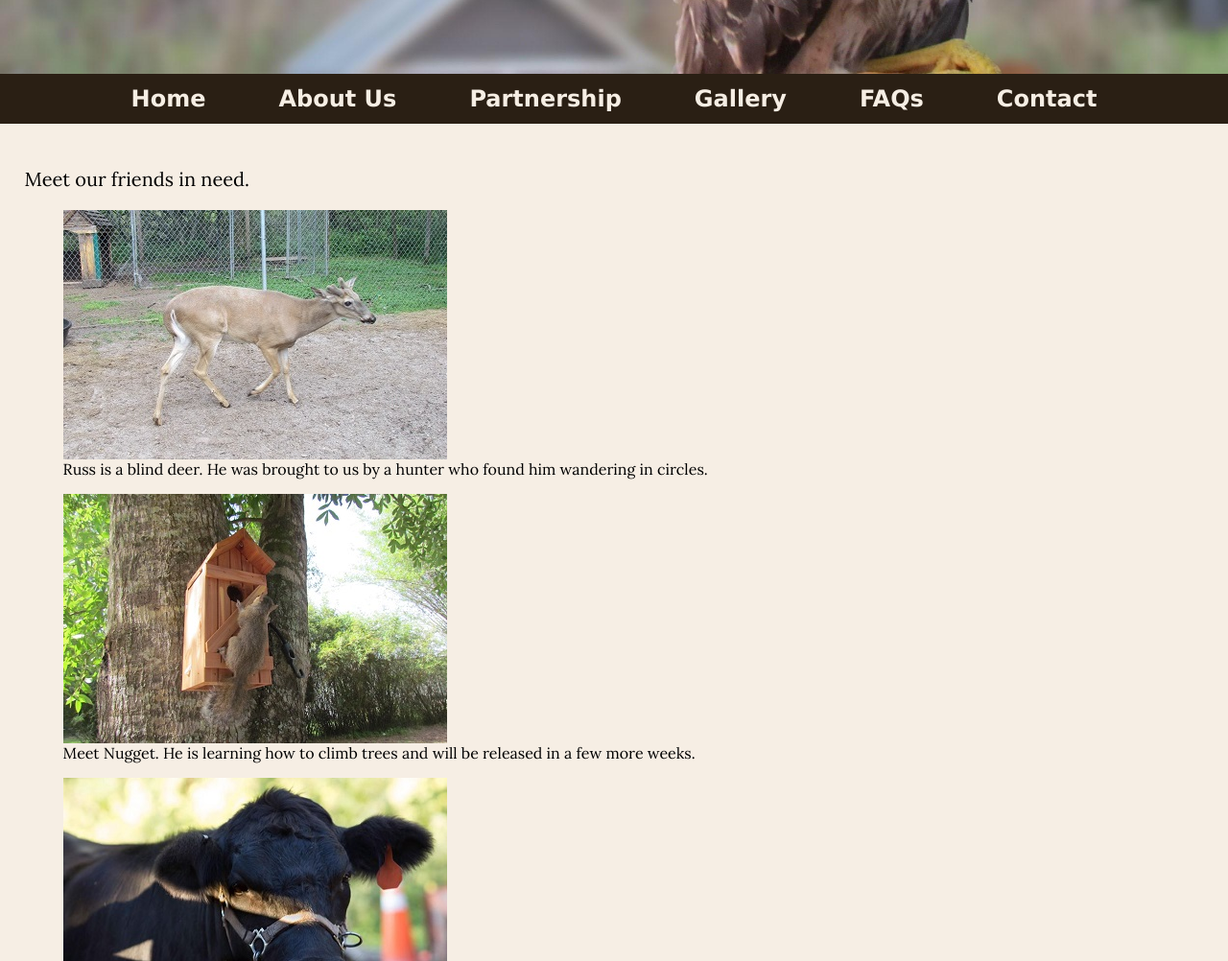
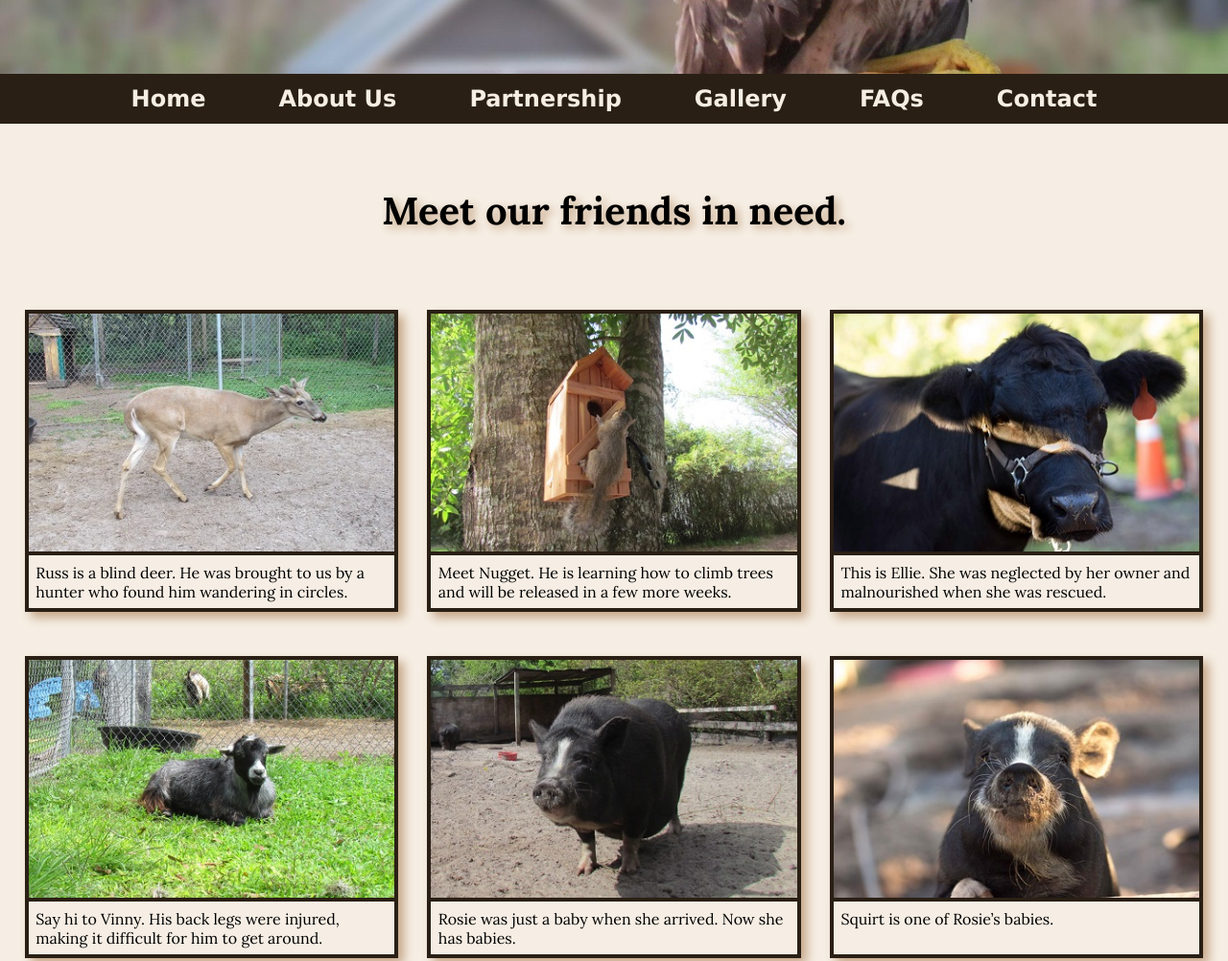
Before and after one commit to jsims0630/wildrescues, a plain HTML site: page gallery.html in a window 1280 px wide. Shown: the part 420-1422 px from the top of the page at 96% size. Drawn offline with Linux system fonts and the light colour scheme; a web font is replaced by a local one.

Commit message:
Add files via upload

```diff
--- a/css/styles.css
+++ b/css/styles.css
@@ -1,5 +1,5 @@
 /* CSS Reset */
-body, header, nav, main, footer, img, h1, h3, ul {
+body, header, nav, main, footer, img, h1, h3, ul, aside, figure, figcaption {
     margin: 0;
     padding: 0;
     border: 0;
@@ -92,6 +92,26 @@ main ul {
 .round {
     border-radius: 6px;
 }
+
+aside {
+    text-align: center;
+    font-size: 1.5em;
+    font-weight: bold;
+    text-shadow: 4px 4px 10px #c5a687;
+}
+
+figure {
+    border: 4px solid #2a1f14;
+    box-shadow: 6px 6px 10px #c5a687;
+    max-width: 400px;
+    margin: 2% auto;
+}
+
+figcaption {
+    padding: 2%;
+    border-top: 4px solid #2a1f14;
+}
+
 #info ul {
     margin-left: 10%;
 }
@@ -182,10 +202,20 @@ tr:nth-child(odd) {
         border-top: none;
         display: inline-block;
         font-size: 1.25em;
-        }
+    }
 
     nav li a {
         padding: 0.5em;
+    }
+
+    .grid {
+        display: grid;
+        grid-template-columns: 1fr 1fr;
+        gap: 10px;
+    }
+
+    aside {
+        grid-column: 1 / span 2;
     }
 }
 
@@ -203,11 +233,22 @@ tr:nth-child(odd) {
     nav li a:hover {
         color: #2a1f14;
         background-color: #f6eee4;
+        opacity: 0.5;
     }
 
     /* Desktop Viewport: Style rules for main content */
     #info ul {
         margin-left: 5%;
+    }
+
+    .grid {
+        grid-template-columns: 1fr 1fr 1fr;
+        gap: 30px;
+    }
+
+    aside {
+        grid-column: 1 / span 3;
+        font-size: 2em;
     }
 }
 
@@ -225,6 +266,15 @@ tr:nth-child(odd) {
     main {
         background-color: #f6eee4;
     }
+
+    .grid {
+        grid-template-columns: 1fr 1fr 1fr 1fr;
+    }
+
+    aside {
+       grid-column: 1 / span 4;
+       font-size: 3em;
+    }
 }
 
 /* Media Query for Print */
```
